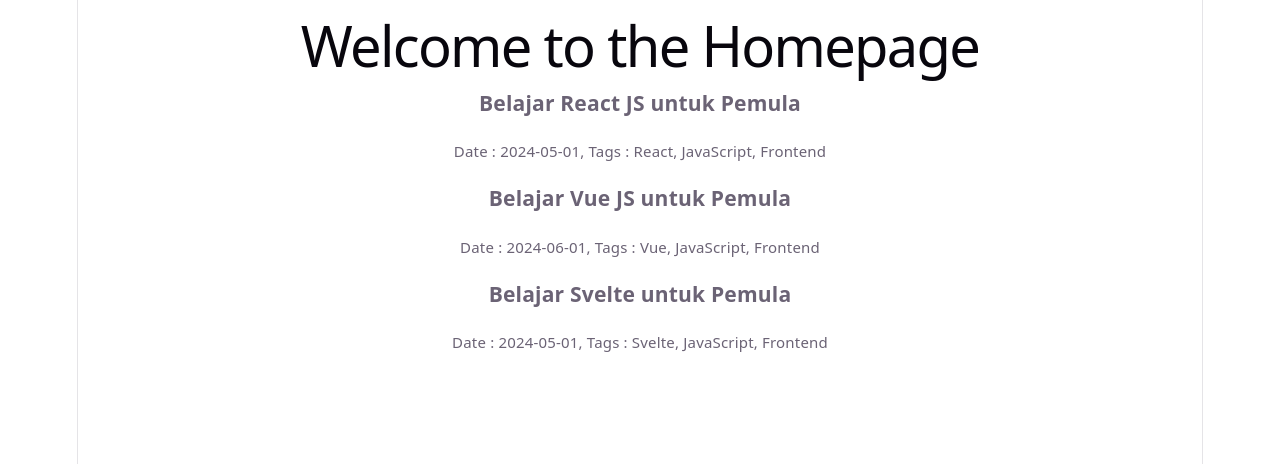
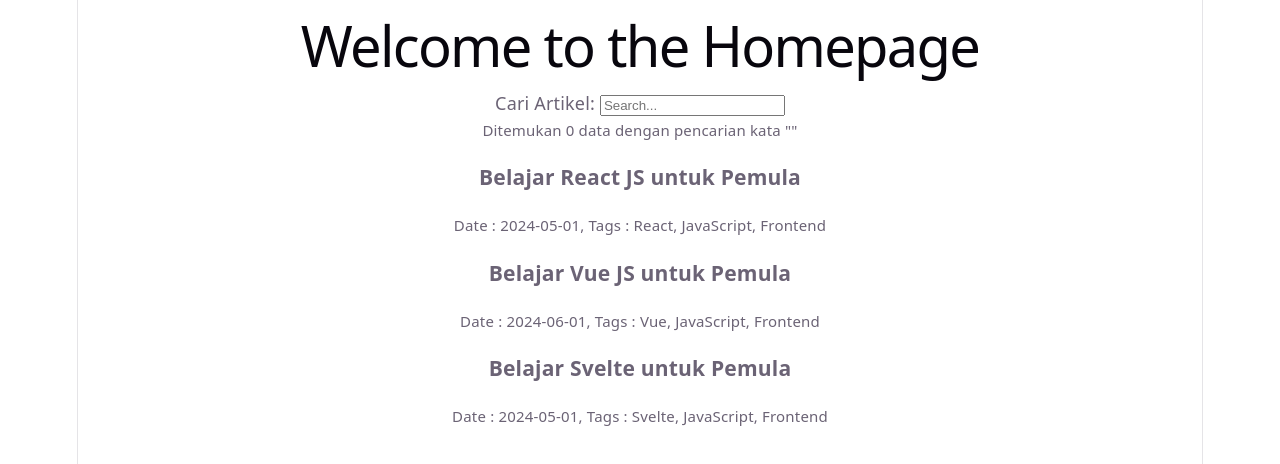
Before and after one commit to MuhammadSyauqiMurtadlo/react-fundamental-codepolitan, a React (Vite) app: page / in a window 1280 px wide. Shown: the top 464 px of the page. Built offline with nearby package versions, Linux system fonts and the light colour scheme.

Commit message:
Data filter feature and useState introduction

```diff
--- a/src/pages/Index.jsx
+++ b/src/pages/Index.jsx
@@ -1,12 +1,23 @@
+import { useState } from "react";
 import posts from "../posts.json";
 import Article from "../components/Article";
 
 function Homepage() {
+  const [search, setSearch] = useState("");
+  const changeSearch = (event) => {
+    console.log(event.target.value);
+    setSearch(event.target.value);
+  };
   return (
     <>
       <h1>Welcome to the Homepage</h1>
-      {posts.map((blog) => (
-        <Article title={blog.title} date={blog.date} tags={blog.tags} />
+      <div>
+        Cari Artikel:{" "}
+        <input type="text" placeholder="Search..." onChange={changeSearch} />
+      </div>
+      <small>Ditemukan 0 data dengan pencarian kata "{search}"</small>
+      {posts.map(({ title, date, tags }, index) => (
+        <Article {...{ title, date, tags }} key={index} />
       ))}
     </>
   );
```
